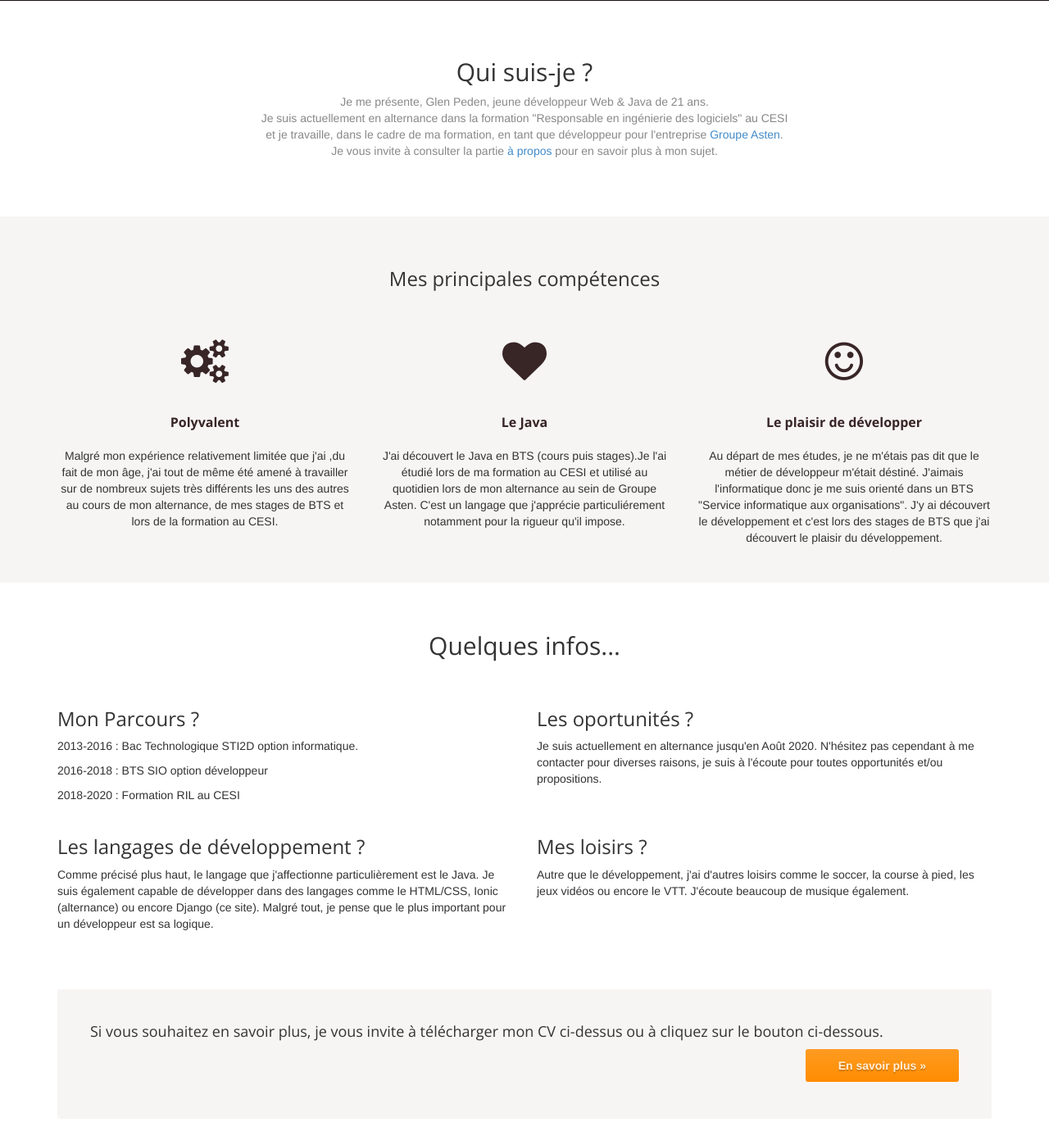
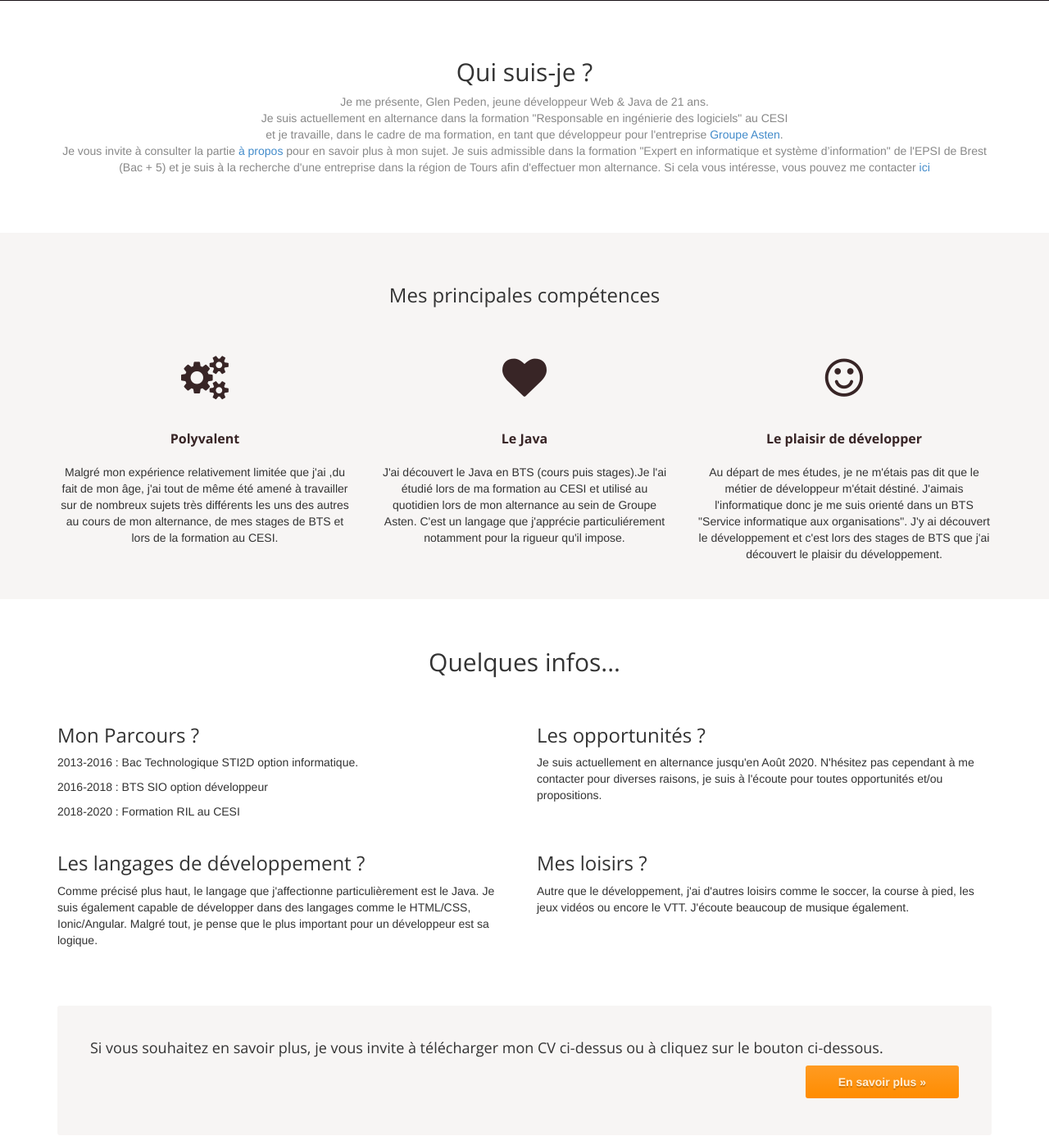
Before and after one commit to PedenG/site-vitrine, a Django app: page / in a window 1280 px wide. Shown: the part 519-1916 px from the top of the page at 82% size. Run offline with Django 3.2, Linux system fonts and the light colour scheme; some libraries are stand-ins or nearby versions.

Commit message:
correction du site

```diff
--- a/cv/templates/cv/mainpage.html
+++ b/cv/templates/cv/mainpage.html
@@ -23,6 +23,7 @@
 			Je me présente, Glen Peden, jeune développeur Web & Java de 21 ans.<br>
 			Je suis actuellement en alternance dans la formation "Responsable en ingénierie des logiciels" au CESI<br> et je travaille, dans le cadre de ma formation, en tant que développeur pour l'entreprise <a href="https://www.groupe-asten.fr/">Groupe Asten</a>.<br>
 			Je vous invite à consulter la partie <a href="{% url 'about' %}">à propos</a> pour en savoir plus à mon sujet.
+			Je suis admissible dans la formation "Expert en informatique et système d’information" de l'EPSI de Brest (Bac + 5) et je suis à la recherche d'une entreprise dans la région de Tours afin d'effectuer mon alternance. Si cela vous intéresse, vous pouvez me contacter <a href="{% url 'contact' %}">ici</a>
 		</p>
 	</div>
 	<!-- /Intro-->
@@ -72,7 +73,7 @@
 					<p>2018-2020 : Formation RIL au CESI</p>
 			</div>
 			<div class="col-sm-6">
-				<h3>Les oportunités ?</h3>
+				<h3>Les opportunités ?</h3>
 				<p>Je suis actuellement en alternance jusqu'en Août 2020. N'hésitez pas cependant à me contacter pour diverses raisons, je suis à l'écoute pour toutes opportunités et/ou propositions.</p>
 
 			</div>
@@ -81,7 +82,7 @@
 		<div class="row">
 			<div class="col-sm-6">
 				<h3>Les langages de développement ? </h3>
-				<p>Comme précisé plus haut, le langage que j'affectionne particulièrement est le Java. Je suis également capable de développer dans des langages comme le HTML/CSS, Ionic (alternance) ou encore Django (ce site). Malgré tout, je pense que le plus important pour un développeur est sa logique.</p>
+				<p>Comme précisé plus haut, le langage que j'affectionne particulièrement est le Java. Je suis également capable de développer dans des langages comme le HTML/CSS, Ionic/Angular. Malgré tout, je pense que le plus important pour un développeur est sa logique.</p>
 			</div>
 			<div class="col-sm-6">
 				<h3>Mes loisirs ?</h3>
--- a/cv/templates/cv/robots.txt
+++ b/cv/templates/cv/robots.txt
@@ -2,3 +2,4 @@ Sitemap: https://www.glen-peden.fr/sitemap.xml
 User-agent: *
 Disallow: /admin/
 Disallow: /accounts/
+Disallow: /index.html/
```
